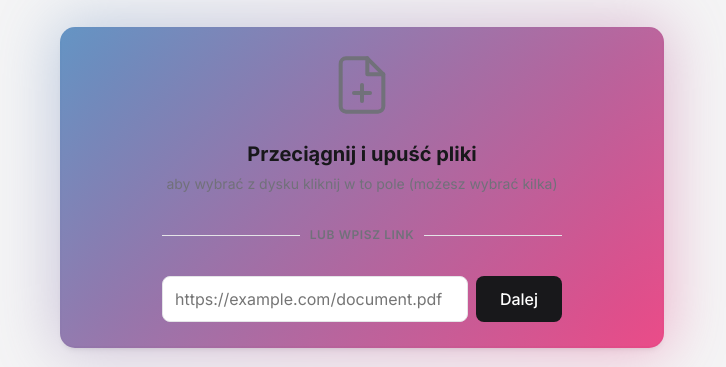
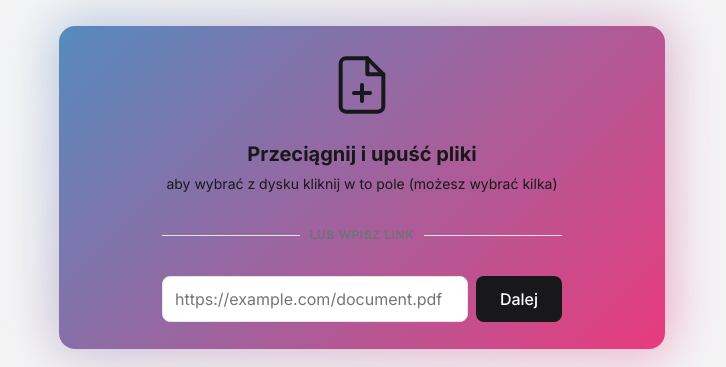
Before and after one commit to mkwhai/printy, a website: page public/index.html in a window 1280 px wide. Shown: the part 130-497 px from the top of the page, without its empty margins (278-1004 px from the left). Drawn offline with nearby package versions, Linux system fonts and the light colour scheme; no server answers.

Commit message:
Force absolute white background for dropzone interior with extreme glow effects on the border

```diff
--- a/public/css/style.css
+++ b/public/css/style.css
@@ -87,28 +87,29 @@ header p {
     border-radius: var(--radius);
     cursor: pointer;
     transition: all 0.4s cubic-bezier(0.4, 0, 0.2, 1);
-    background-color: var(--card-bg);
+    background-color: #ffffff !important;
     background-image: none !important;
     position: relative;
     border: none;
-    z-index: 1;
+    z-index: 10;
+    box-shadow: inset 0 0 0 3000px #ffffff; /* Absolute solid white filling */
 }
 
 /* massive aura glow (behind) */
 .hero-dropzone::before {
     content: "";
     position: absolute;
-    top: -8px;
-    left: -8px;
-    right: -8px;
-    bottom: -8px;
+    top: -10px;
+    left: -10px;
+    right: -10px;
+    bottom: -10px;
     background: var(--accent-gradient);
     background-size: 400% 400%;
     z-index: -2;
-    border-radius: calc(var(--radius) + 8px);
+    border-radius: calc(var(--radius) + 10px);
     animation: animate-gradient 8s ease infinite;
-    opacity: 0.35;
-    filter: blur(30px);
+    opacity: 0.4;
+    filter: blur(25px);
     transition: all 0.5s ease;
 }
 
@@ -116,21 +117,20 @@ header p {
 .hero-dropzone::after {
     content: "";
     position: absolute;
-    top: -2px;
-    left: -2px;
-    right: -2px;
-    bottom: -2px;
+    top: -3px;
+    left: -3px;
+    right: -3px;
+    bottom: -3px;
     background: var(--accent-gradient);
     background-size: 400% 400%;
     z-index: -1;
-    border-radius: calc(var(--radius) + 3px);
+    border-radius: calc(var(--radius) + 4px);
     animation: animate-gradient 8s ease infinite;
-    opacity: 0.9;
-    transition: all 0.3s ease;
+    opacity: 1;
 }
 
 .hero-dropzone h2, .hero-dropzone p, .hero-dropzone .icon {
-    color: var(--text-main);
+    color: #18181b !important; /* Force dark text on white background */
     text-shadow: none;
 }
 
```
